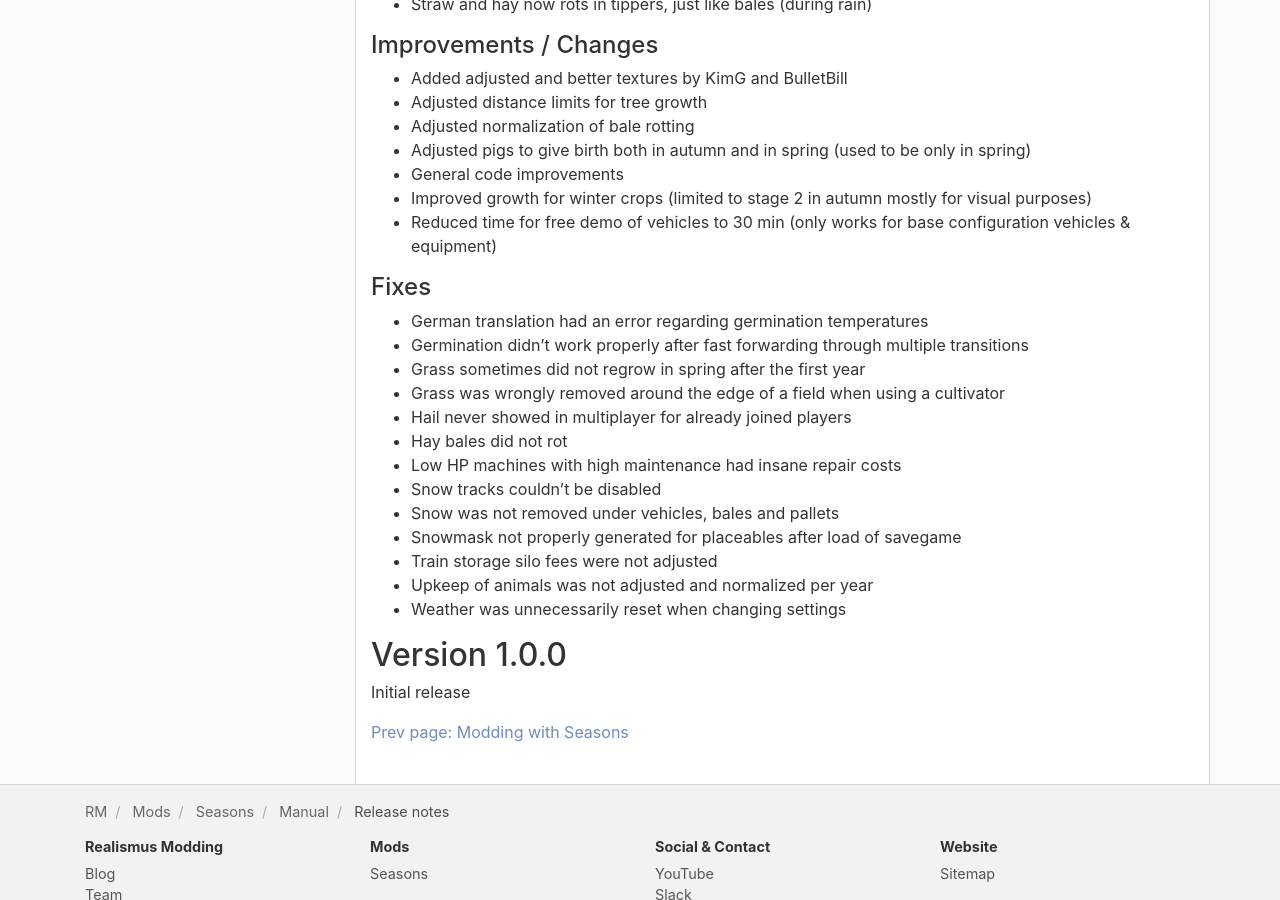
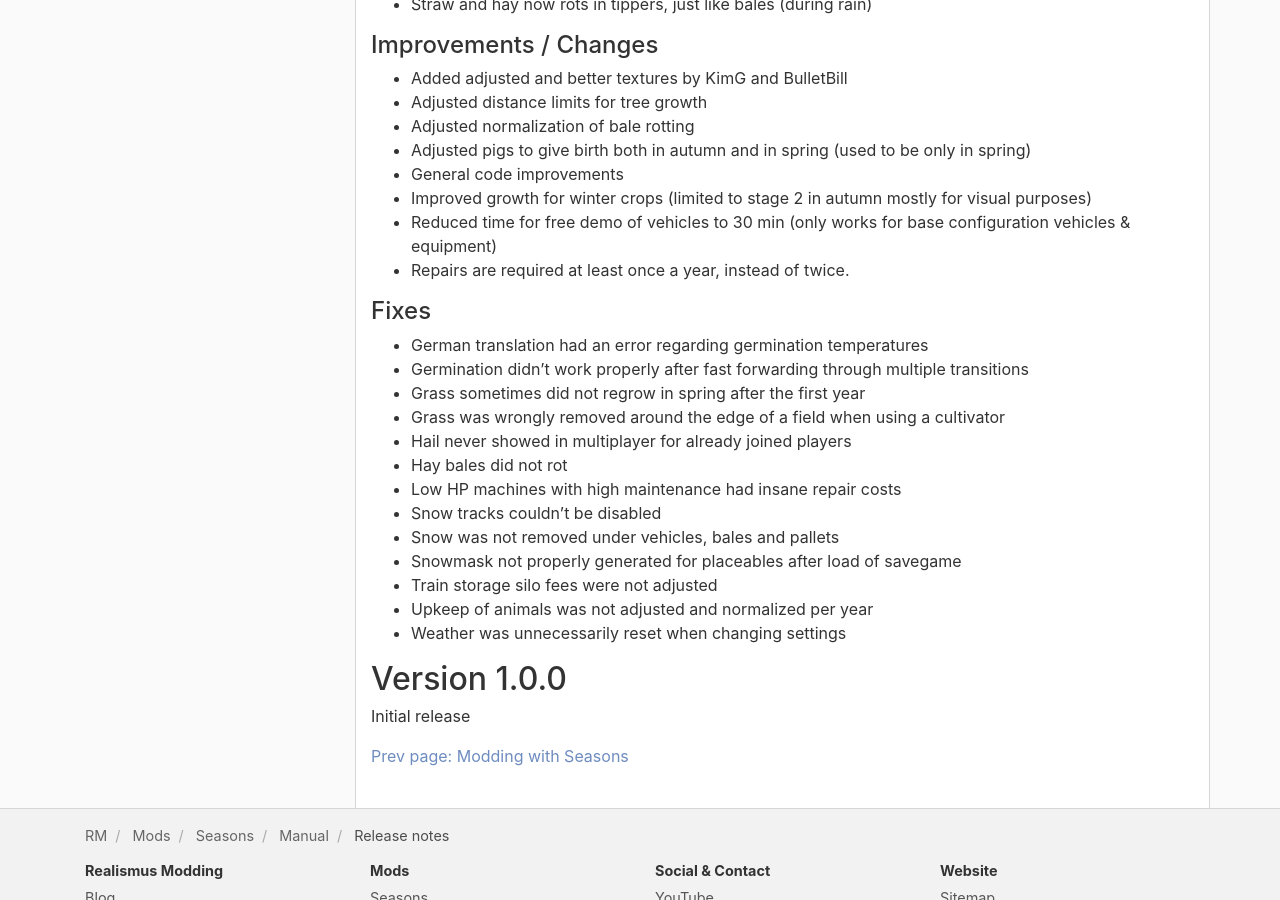
Before and after one commit to RealismusModding/realismusmodding.github.io, a Jekyll site: the page built from mods/seasons/manual/release_notes.md, in a window 1280 px wide and 900 px high, scrolled down 554 px. Built offline with Jekyll 4.4.1, drawn with Linux system fonts in a browser that asks for light colours; comment, search, counter and statistics services are not loaded.

Commit message:
Add newest change to changelog

```diff
--- a/mods/seasons/manual/release_notes.md
+++ b/mods/seasons/manual/release_notes.md
@@ -29,6 +29,7 @@ This version is 100% compatible with save games created with Mod Contest version
 - General code improvements
 - Improved growth for winter crops (limited to stage 2 in autumn mostly for visual purposes)
 - Reduced time for free demo of vehicles to 30 min (only works for base configuration vehicles & equipment)
+- Repairs are required at least once a year, instead of twice.
 
 #### Fixes
 - German translation had an error regarding germination temperatures
```
